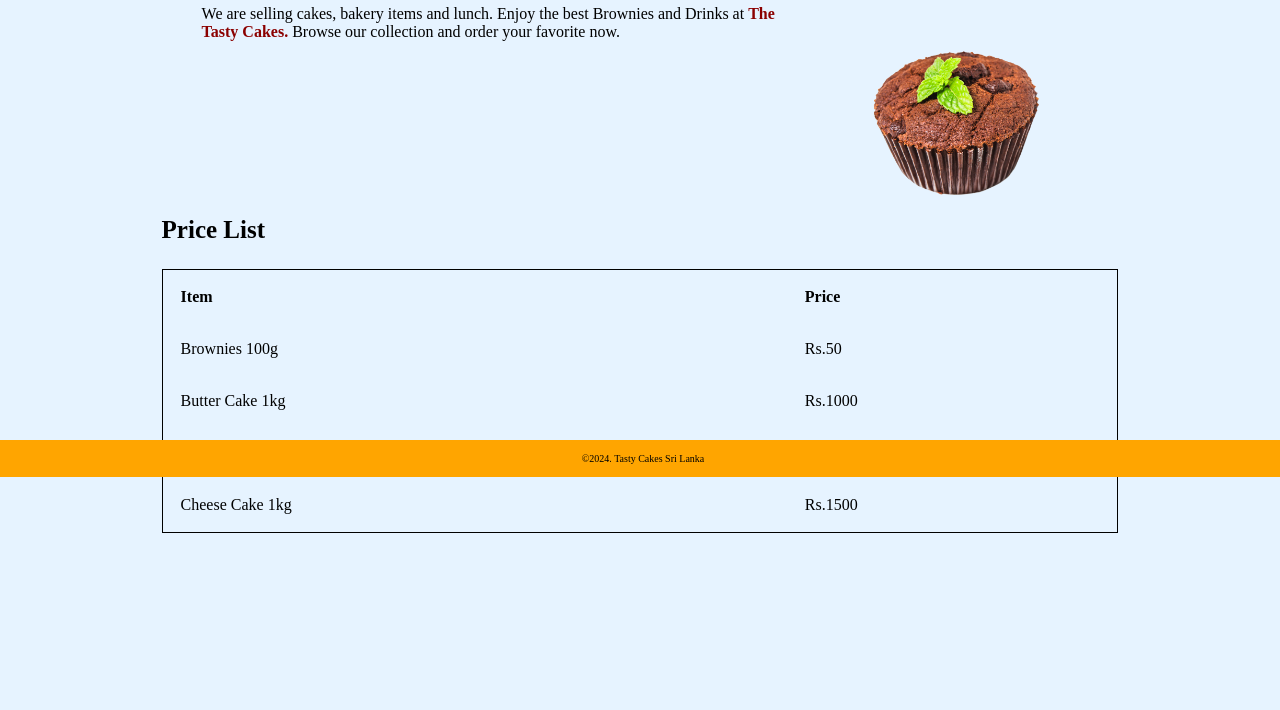
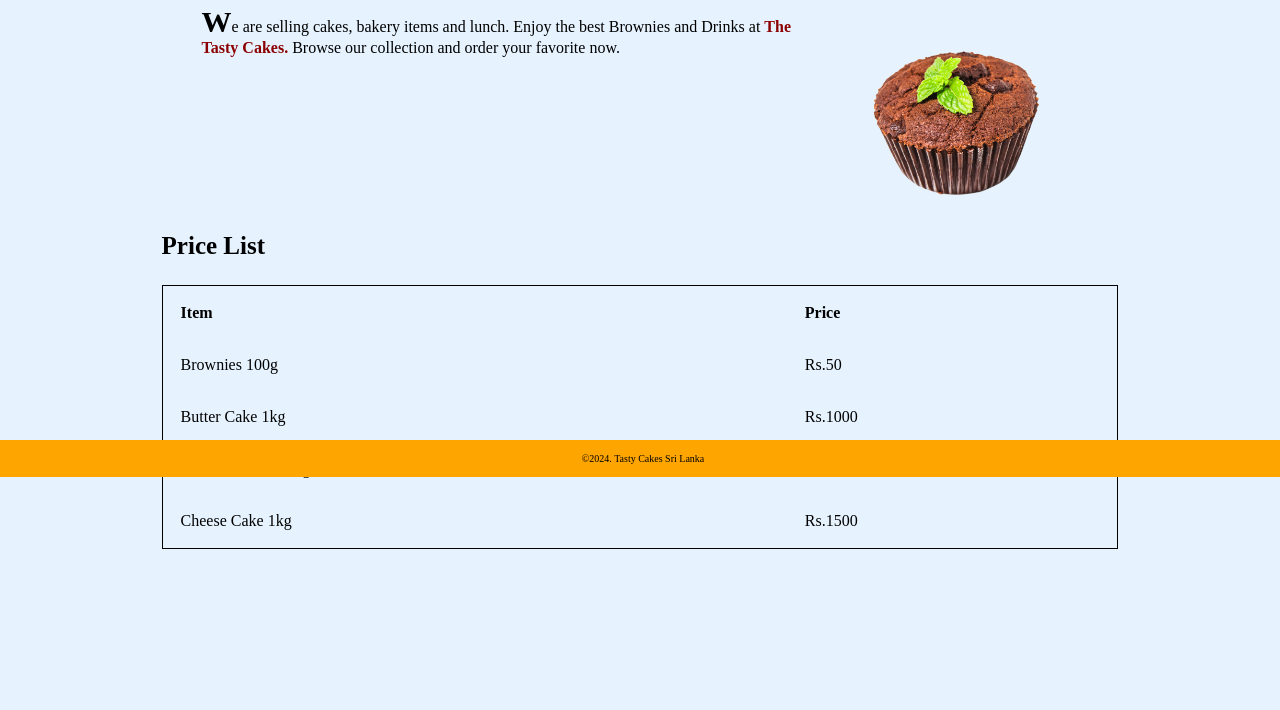
Before and after one commit to Alexoshcode/Tasty-cakes-sl, a plain HTML site: page index.html in a window 1280 px wide. Shown: the part 323-1033 px from the top of the page. Drawn offline with Linux system fonts and the light colour scheme.

Commit message:
new changes to css

```diff
--- a/css/style.css
+++ b/css/style.css
@@ -7,9 +7,19 @@ header {
   margin-left: 40px;
 }
 
+.p::first-letter {
+  font-size: 30px;
+  font-weight: bold;
+}
+
 .message {
   color: blueviolet;
   font-style: italic;
+}
+
+.message:hover {
+  color: aqua;
+  font-weight: bold;
 }
 
 span {
--- a/index.html
+++ b/index.html
@@ -4,6 +4,7 @@
     <meta charset="UTF-8" />
     <meta name="viewport" content="width=device-width, initial-scale=1.0" />
     <title>Tasty Cakes Sri Lanka</title>
+    <link rel="icon" href="./images/favicon.ico" type="image/x-icon" />
     <link rel="stylesheet" href="css/style.css" />
   </head>
   <body>
@@ -17,7 +18,7 @@
         width="320px"
         alt="cup-cake"
       />
-      <p>
+      <p class="p">
         We are selling cakes, bakery items and lunch. Enjoy the best Brownies
         and Drinks at <span>The Tasty Cakes.</span> Browse our collection and
         order your favorite now.
```
Also changed, not shown: images/favicon.ico (added).
